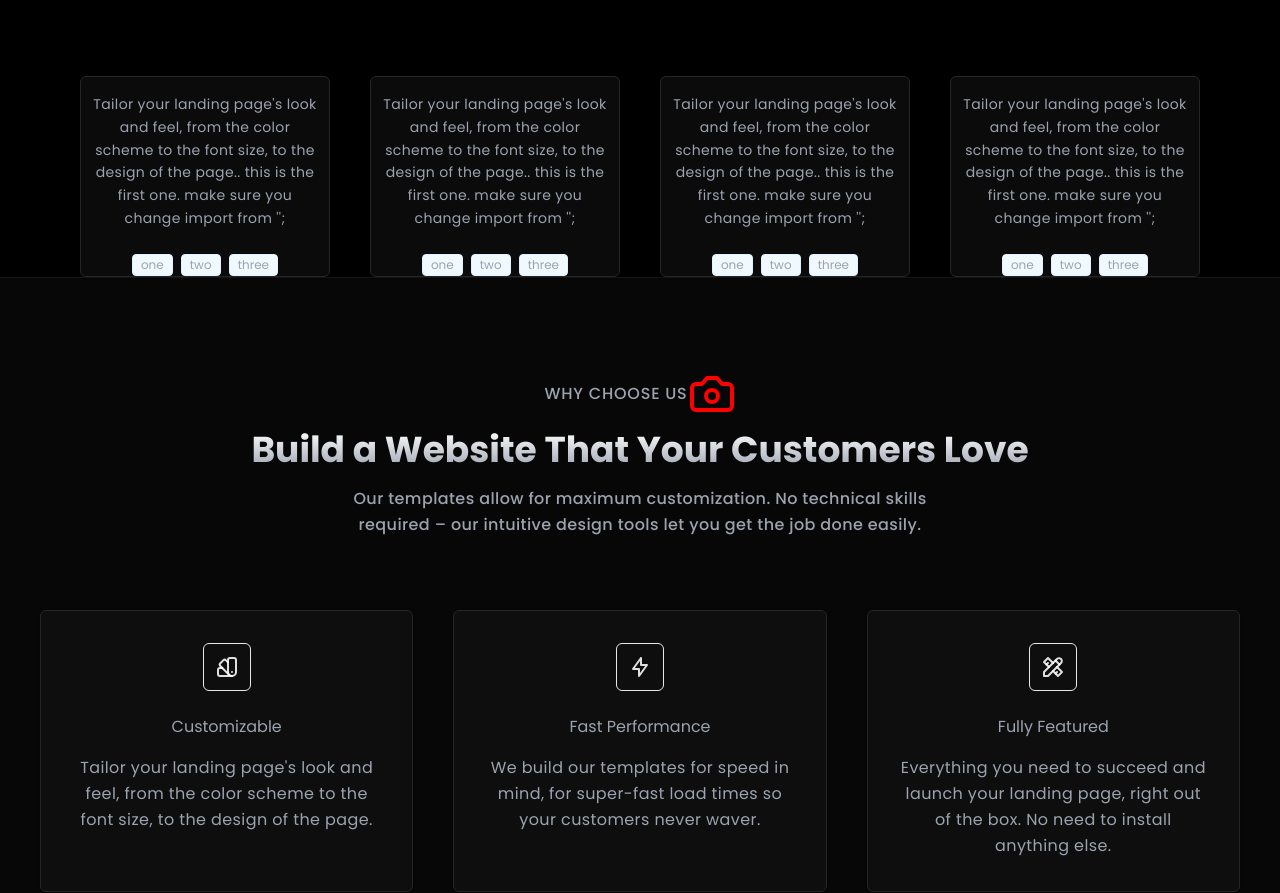
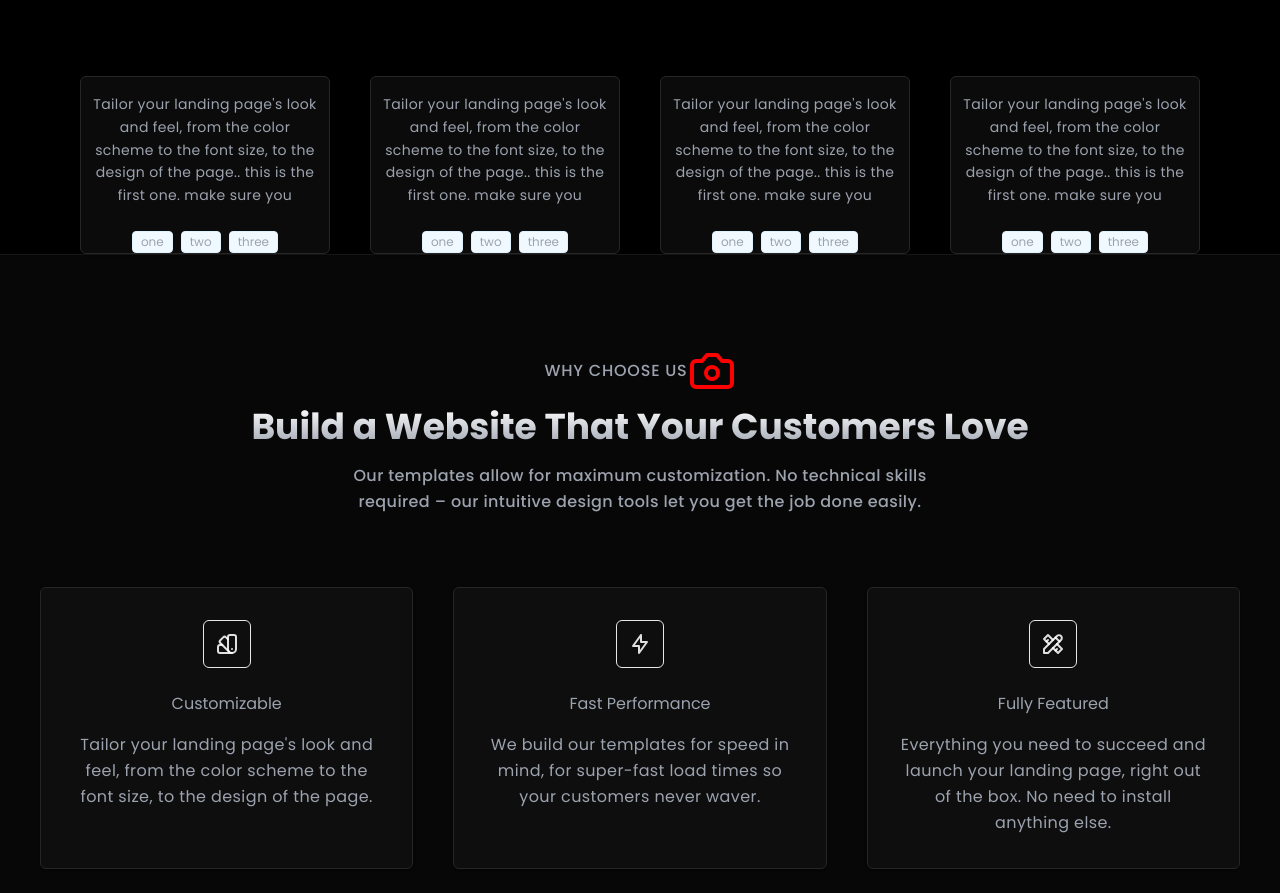
Before and after one commit to brytoz/ozoemena, a React (Vite) app: page / in a window 1280 px wide. Shown: the part 1596-2489 px from the top of the page. Built offline with nearby package versions, Linux system fonts and the light colour scheme; a web font is replaced by a local one.

Commit message:
commentsz

```diff
--- a/src/dir/components/index/Cards.tsx
+++ b/src/dir/components/index/Cards.tsx
@@ -42,7 +42,7 @@ export const Cards: React.FC = () => {
       <p className="my-4 mb-0 font-normal leading-relaxed tracking-wide text-gray-400">
         Tailor your landing page's look and feel, from the color scheme to the
         font size, to the design of the page.. this is the first one. make sure
-        you change import {} from '';
+        you
       </p>
       <h3 className="mt-6 text-gray-400 flex justify-center space-x-2">
         {data &&
```
